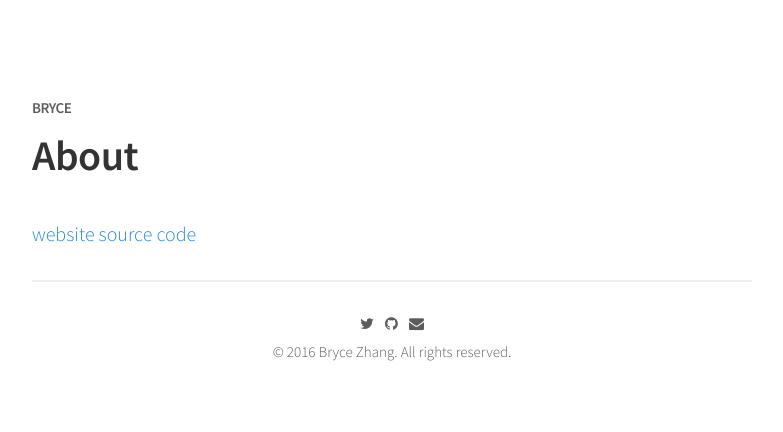
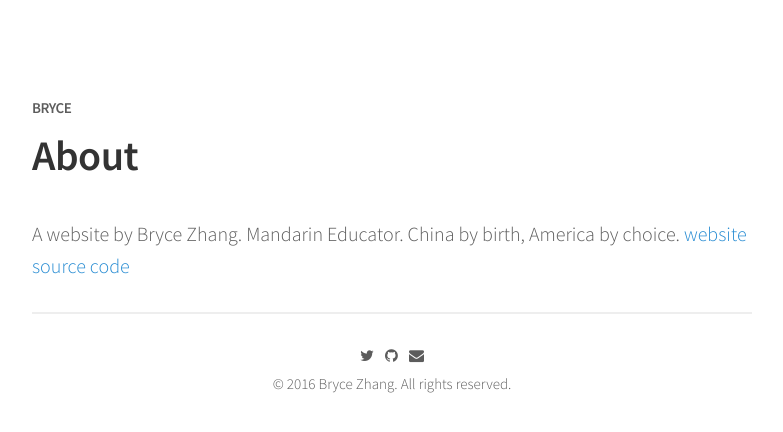
Before and after one commit to FHBryceZhang/fhbrycezhang.github.io, a Jekyll site: the page built from about.md, in a window 1280 px wide. Shown: the top 432 px of the page, without its empty margins (248-1031 px from the left). Built offline with Jekyll 4.4.1, drawn with Linux system fonts in a browser that asks for light colours; nearby versions of some CDN libraries.

Commit message:
Updated About

```diff
--- a/about.md
+++ b/about.md
@@ -4,5 +4,5 @@ date: 2016-12-04 19:17:00 -05:00
 permalink: "/about/"
 ---
 
-
+A website by Bryce Zhang. Mandarin Educator. China by birth, America by choice.
 [website source code](https://github.com/FHBryceZhang/fhbrycezhang.github.io)
```
